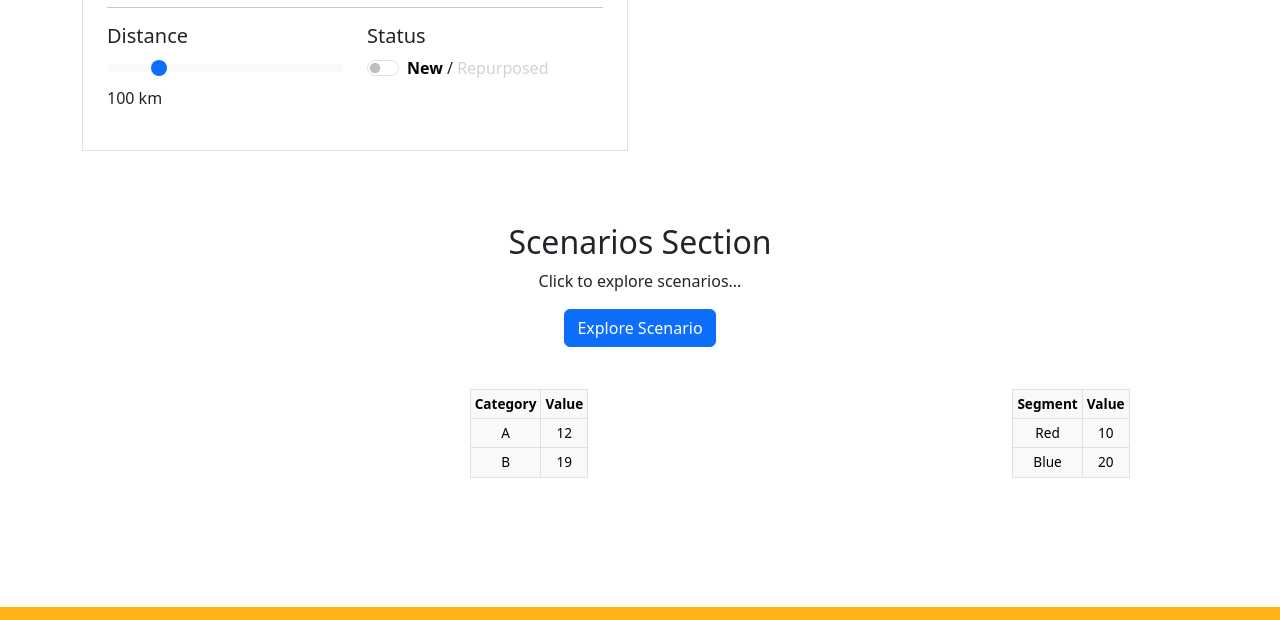
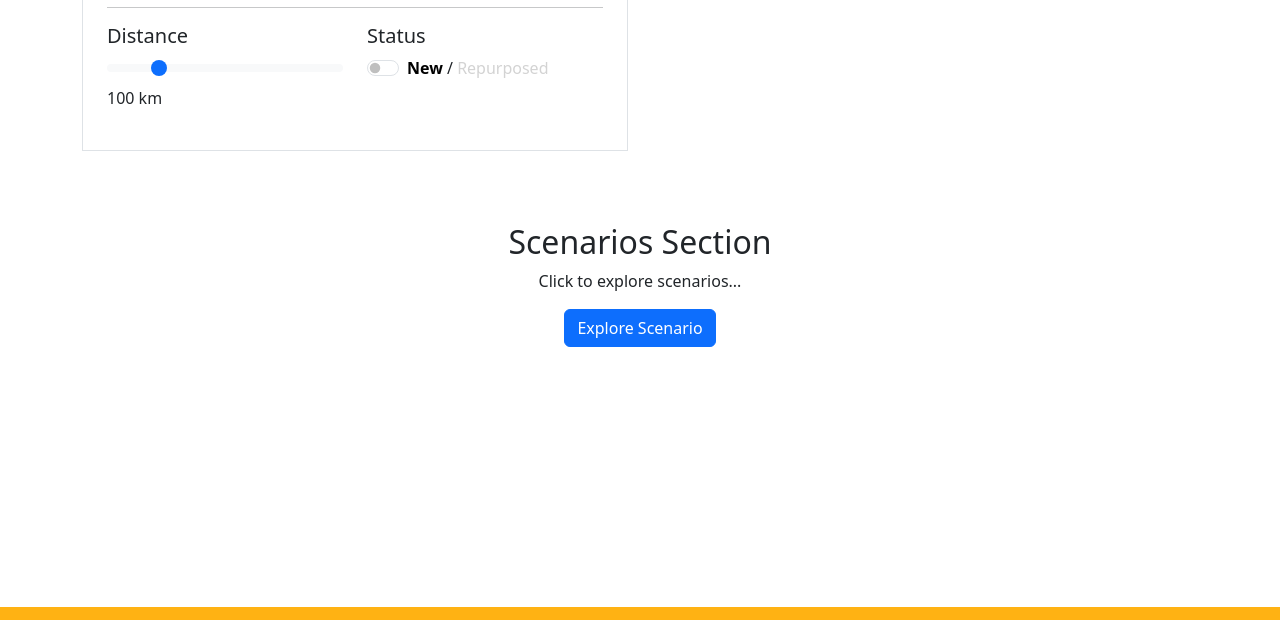
Before and after one commit to ESI-FAR/h2-scenario-explorer, a plain HTML site: page index.html in a window 1280 px wide. Shown: the part 574-1194 px from the top of the page. Drawn offline with nearby package versions, Linux system fonts and the light colour scheme; a script that the page names is missing.

Commit message:
Drop tables

```diff
--- a/index.html
+++ b/index.html
@@ -41,13 +41,7 @@
         }
 
 
-        .table {
-            font-size: 0.85rem;
-        }
 
-        .table th, .table td {
-            text-align: center;
-        }
     </style>
 
 
@@ -325,7 +319,6 @@
          <button id="load-db" class="btn btn-primary">Explore Scenario</button>
 
 
-         <div id="tables"></div>
 
         <!-- Row for Side-by-Side Charts and Tables -->
         <div  class="row justify-content-center" >
@@ -340,23 +333,7 @@
                     <canvas id="histogramChart" class="small-chart"></canvas>
                 </div>
 
-                <!-- Histogram Table -->
-                <div>
-                    <table class="table table-sm table-bordered table-light">
-                        <tr>
-                            <th>Category</th>
-                            <th>Value</th>
-                        </tr>
-                        <tr>
-                            <td>A</td>
-                            <td>12</td>
-                        </tr>
-                        <tr>
-                            <td>B</td>
-                            <td>19</td>
-                        </tr>
-                    </table>
-                </div>
+
             </div>
 
             <!-- Pie Chart and Table Side by Side -->
@@ -367,23 +344,6 @@
                     <canvas id="pieChart" class="small-chart"></canvas>
                 </div>
 
-                <!-- Pie Table -->
-                <div>
-                    <table class="table table-sm table-bordered table-light">
-                        <tr>
-                            <th>Segment</th>
-                            <th>Value</th>
-                        </tr>
-                        <tr>
-                            <td>Red</td>
-                            <td>10</td>
-                        </tr>
-                        <tr>
-                            <td>Blue</td>
-                            <td>20</td>
-                        </tr>
-                    </table>
-                </div>
             </div>
 
         </div>
```
